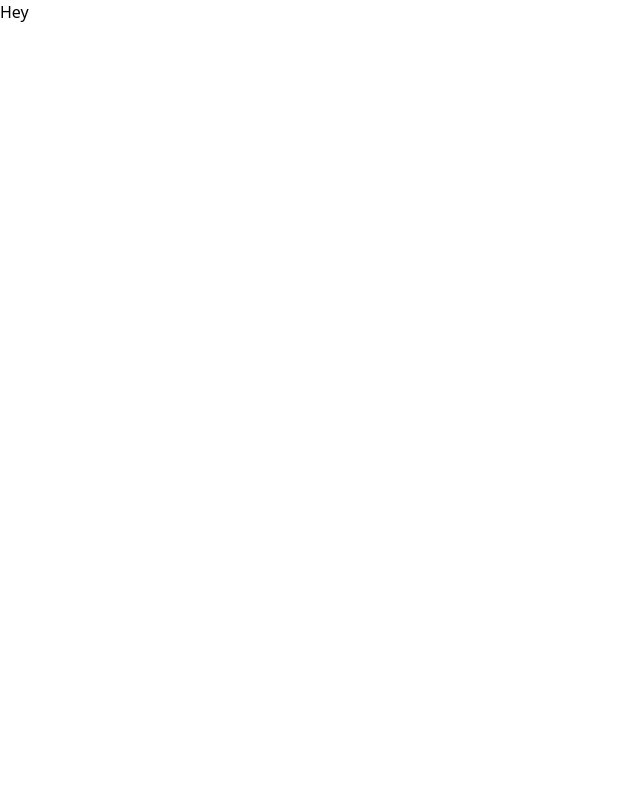
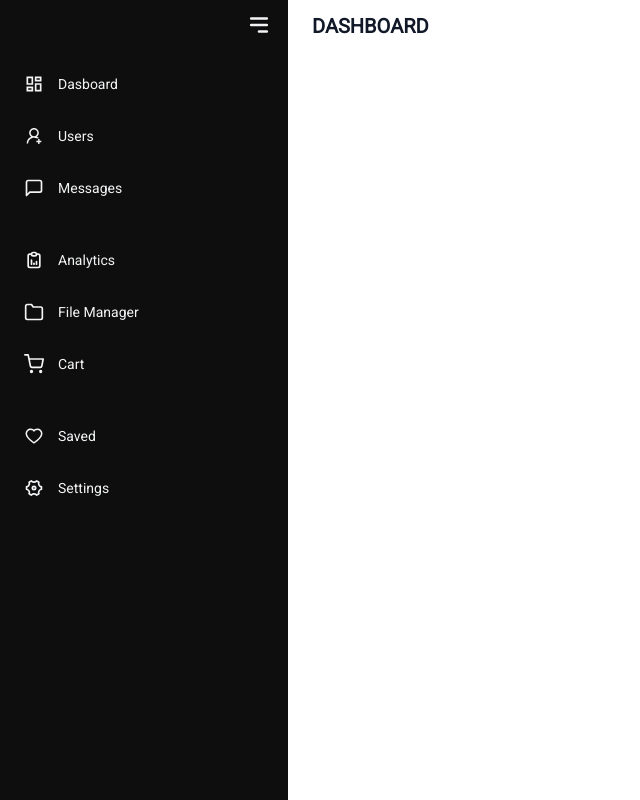
Before and after one commit to nceedee/user-dashboard, a React (Create React App) app: page / in a window 1280 px wide. Shown: the whole page, without its empty margins (0-640 px from the left). Built offline with nearby package versions, Linux system fonts and the light colour scheme.

Commit message:
Done with menu look but not the code

```diff
--- a/package.json
+++ b/package.json
@@ -12,6 +12,7 @@
     "@types/react-dom": "^18.0.0",
     "react": "^18.2.0",
     "react-dom": "^18.2.0",
+    "react-icons": "^4.10.1",
     "react-scripts": "5.0.1",
     "typescript": "^4.4.2",
     "web-vitals": "^2.1.0"
@@ -41,6 +42,7 @@
     ]
   },
   "devDependencies": {
+    "react-router-dom": "^6.14.0",
     "tailwindcss": "^3.3.2"
   }
 }
--- a/src/App.tsx
+++ b/src/App.tsx
@@ -1,5 +1,11 @@
-function App() {
-	return <div>Hey</div>;
-}
+import { Dashboard } from "./components/Pages/Dashboard/Dashboard";
+
+const App = () => {
+	return (
+		<div className="font-roboto h-[100vh] w-full">
+			<Dashboard />
+		</div>
+	);
+};
 
 export default App;
--- /dev/null
+++ b/src/components/Pages/Dashboard/Dashboard.tsx
@@ -0,0 +1,62 @@
+import React, { useState } from "react";
+import { HiMenuAlt3 } from "react-icons/hi";
+import { MdOutlineDashboard } from "react-icons/md";
+import { AiOutlineHeart, AiOutlineUserAdd } from "react-icons/ai";
+import { FiFolder, FiMessageSquare, FiShoppingCart } from "react-icons/fi";
+import { TbReportAnalytics } from "react-icons/tb";
+import { RiSettings4Line } from "react-icons/ri";
+import { BrowserRouter, Link } from "react-router-dom";
+export const Dashboard = () => {
+	const menus = [
+		{ name: "dasboard", link: "/", icon: MdOutlineDashboard },
+		{ name: "users", link: "/", icon: AiOutlineUserAdd },
+		{ name: "messages", link: "/", icon: FiMessageSquare },
+		{ name: "analytics", link: "/", icon: TbReportAnalytics, margin: true },
+		{ name: "file manager", link: "/", icon: FiFolder },
+		{ name: "cart", link: "/", icon: FiShoppingCart },
+		{ name: "saved", link: "/", icon: AiOutlineHeart, margin: true },
+		{ name: "settings", link: "/", icon: RiSettings4Line },
+	];
+
+	const [open, setOpen] = useState(true);
+	return (
+		<section className="flex space-x-6">
+			<div
+				className={` bg-[#0e0e0e] min-h-screen ${
+					open ? "w-72" : "w-16"
+				} duration-500 text-gray-100 px-4 `}>
+				<div className="py-3 flex justify-end">
+					<HiMenuAlt3
+						size={26}
+						className="cursor-pointer"
+						onClick={() => setOpen(!open)}
+					/>
+				</div>
+				<BrowserRouter>
+					<div className="mt-4 flex flex-col gap-4 relative">
+						{menus.map((menu, i) => (
+							<Link
+								to={menu.link}
+								key={i}
+								className={`${
+									menu.margin && "mt-5"
+								} group flex items-center text-sm gap-3.5 font-medium p-2 hover:bg-gray-800 rounded-md capitalize`}>
+								<menu.icon size={20} />
+
+								<h2
+									style={{ transitionDelay: `${i + 3}00ms` }}
+									className={`whitespace-pre duration-500 ${
+										!open && "opacity-0 translate-x-28 overflow-hidden"
+									}`}>
+									{menu.name}
+								</h2>
+								<h2 className={ `${open && 'hidden'} absolute left-48 bg-white font-semibold whitespace-pre text-gray-900 rounded-md drop-shadow-lg w-0 px-0 py-0 overflow-hidden lowercase group-hover:px-2 group-hover:py-1 group-hover:left-14 group-hover:duration-300 group-hover:w-fit` }>{menu.name }</h2>
+							</Link>
+						))}
+					</div>
+				</BrowserRouter>
+			</div>
+			<div className="m-3 text-xl text-gray-900 font-semibold">DASHBOARD</div>
+		</section>
+	);
+};
--- a/src/index.css
+++ b/src/index.css
@@ -1,3 +1,70 @@
-@tailwind base;
-@tailwind components;
-@tailwind utilities;
+ @import url('https://fonts.googleapis.com/css2?family=Roboto&display=swap');
+
+ @tailwind base;
+ @tailwind components;
+ @tailwind utilities;
+
+
+ /* The side navigation menu */
+ .sidenav {
+   height: 100%;
+   /* 100% Full-height */
+   width: 0;
+   /* 0 width - change this with JavaScript */
+   position: fixed;
+   /* Stay in place */
+   z-index: 1;
+   /* Stay on top */
+   top: 0;
+   /* Stay at the top */
+   left: 0;
+   background-color: #111;
+   /* Black*/
+   overflow-x: hidden;
+   /* Disable horizontal scroll */
+   padding-top: 60px;
+   /* Place content 60px from the top */
+   transition: 0.5s;
+   /* 0.5 second transition effect to slide in the sidenav */
+ }
+
+ /* The navigation menu links */
+ .sidenav a {
+   padding: 8px 8px 8px 32px;
+   text-decoration: none;
+   font-size: 25px;
+   color: #818181;
+   display: block;
+   transition: 0.3s;
+ }
+
+ /* When you mouse over the navigation links, change their color */
+ .sidenav a:hover {
+   color: #f1f1f1;
+ }
+
+ /* Position and style the close button (top right corner) */
+ .sidenav .closebtn {
+   position: absolute;
+   top: 0;
+   right: 25px;
+   font-size: 36px;
+   margin-left: 50px;
+ }
+
+ /* Style page content - use this if you want to push the page content to the right when you open the side navigation */
+ #main {
+   transition: margin-left .5s;
+   padding: 20px;
+ }
+
+ /* On smaller screens, where height is less than 450px, change the style of the sidenav (less padding and a smaller font size) */
+ @media screen and (max-height: 450px) {
+   .sidenav {
+     padding-top: 15px;
+   }
+
+   .sidenav a {
+     font-size: 18px;
+   }
+ }
--- a/tailwind.config.js
+++ b/tailwind.config.js
@@ -2,7 +2,17 @@
 module.exports = {
 	content: ["./src/**/*.{js,jsx,ts,tsx}"],
 	theme: {
-		extend: {},
+
+		fontFamily: {
+			roboto: "Roboto, sans-serif",
+		},
+		extend: {
+			colors: {
+				secondary: "#003366",
+				primary: "#DDDDDD",
+				accent: "#009999",
+			},
+		},
 	},
 	plugins: [],
 };
```
Also changed, not shown: 1 other file (tests, documents, lock files or other folders).
